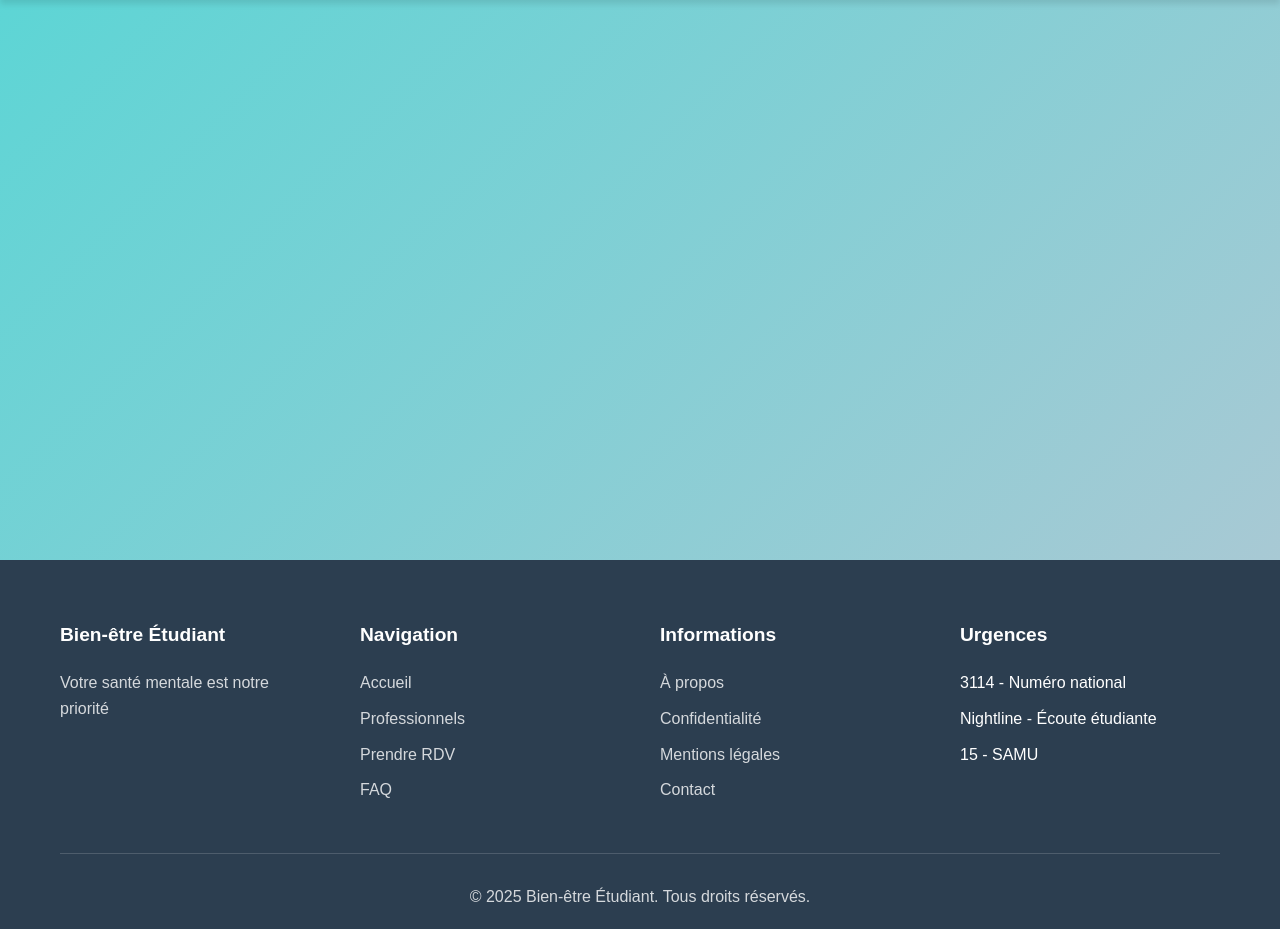
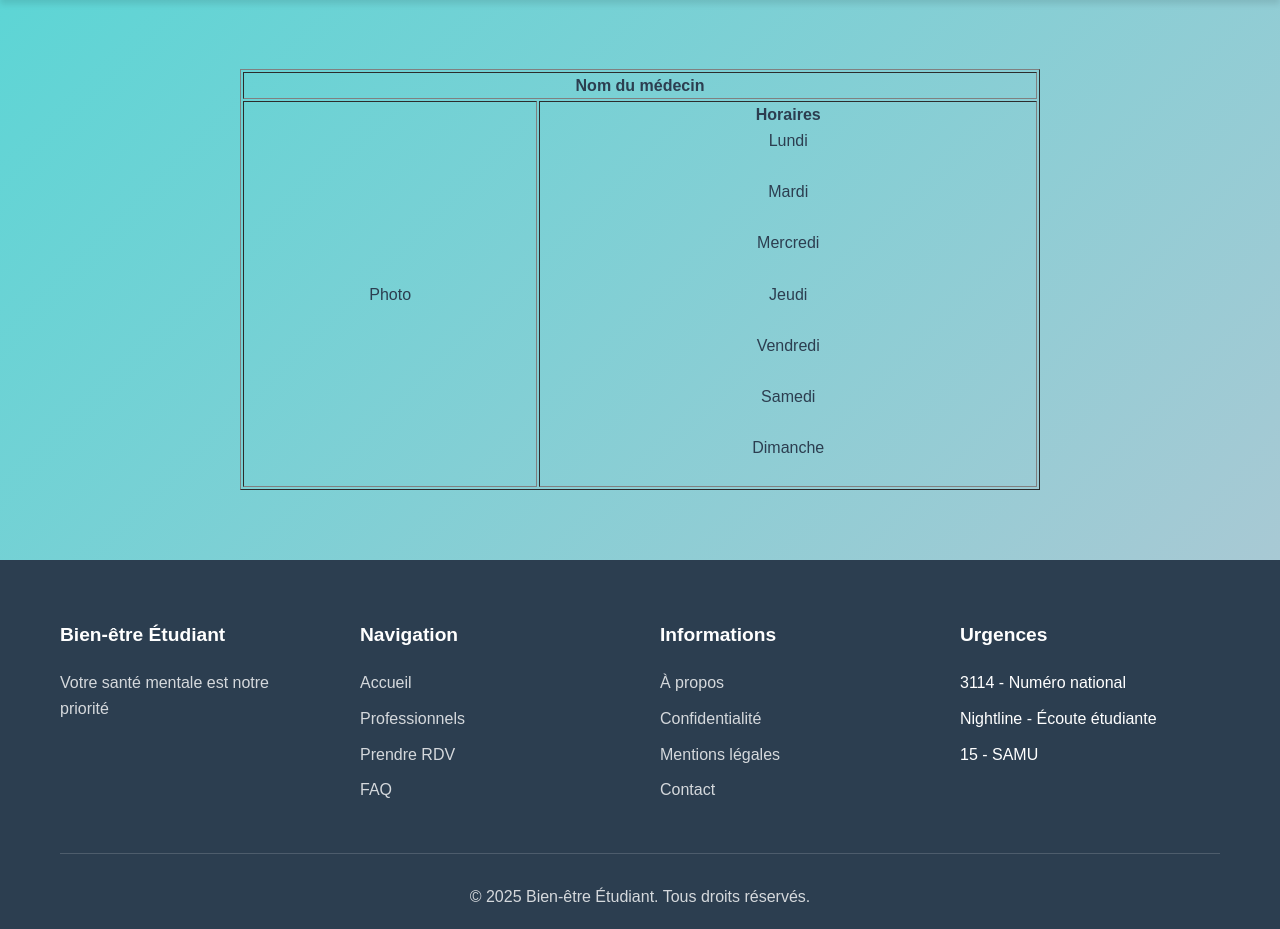
Before and after one commit to ProgrammeurTomSeth/Plateforme-de-Bien-etre-etudiant, a PHP site: page /public/RDV.php in a window 1280 px wide. Shown: the part 88-1017 px from the top of the page. Run offline with PHP 8.4, Linux system fonts and the light colour scheme.

Commit message:
[del]Ancien dossier src [feat]Ajout du tableau pour les practiens à la page RDV

```diff
--- a/public/RDV.php
+++ b/public/RDV.php
@@ -47,6 +47,24 @@
     <div class="hero-content">
         <div class="hero-buttons">
         </div>
+        <table border="1" width="800">
+            <tr>
+                <th colspan="2">Nom du médecin</th>
+            </tr>
+            <tr>
+                <td>Photo</td>
+                <td>
+                    <div><strong>Horaires</strong></div>
+                    <div>Lundi</div><br>
+                    <div>Mardi</div><br>
+                    <div>Mercredi</div><br>
+                    <div>Jeudi</div><br>
+                    <div>Vendredi</div><br>
+                    <div>Samedi</div><br>
+                    <div>Dimanche</div><br>
+                </td>
+            </tr>
+        </table>
     </div>
 </section>
 
```
Also changed, not shown: src/accessPriseDeRendezVous.php (added, +27 -0 lines), src/barreDeNavigation.php (deleted, +0 -26 lines).
